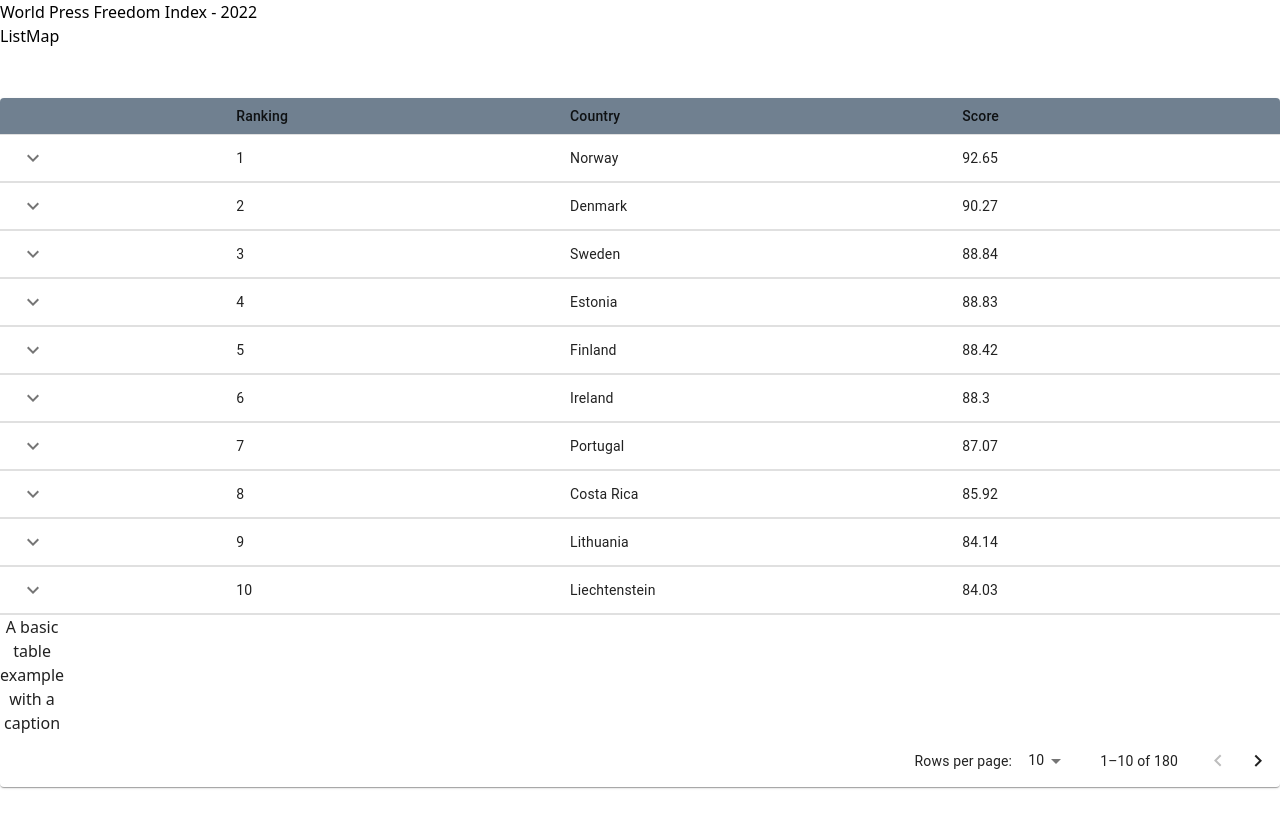
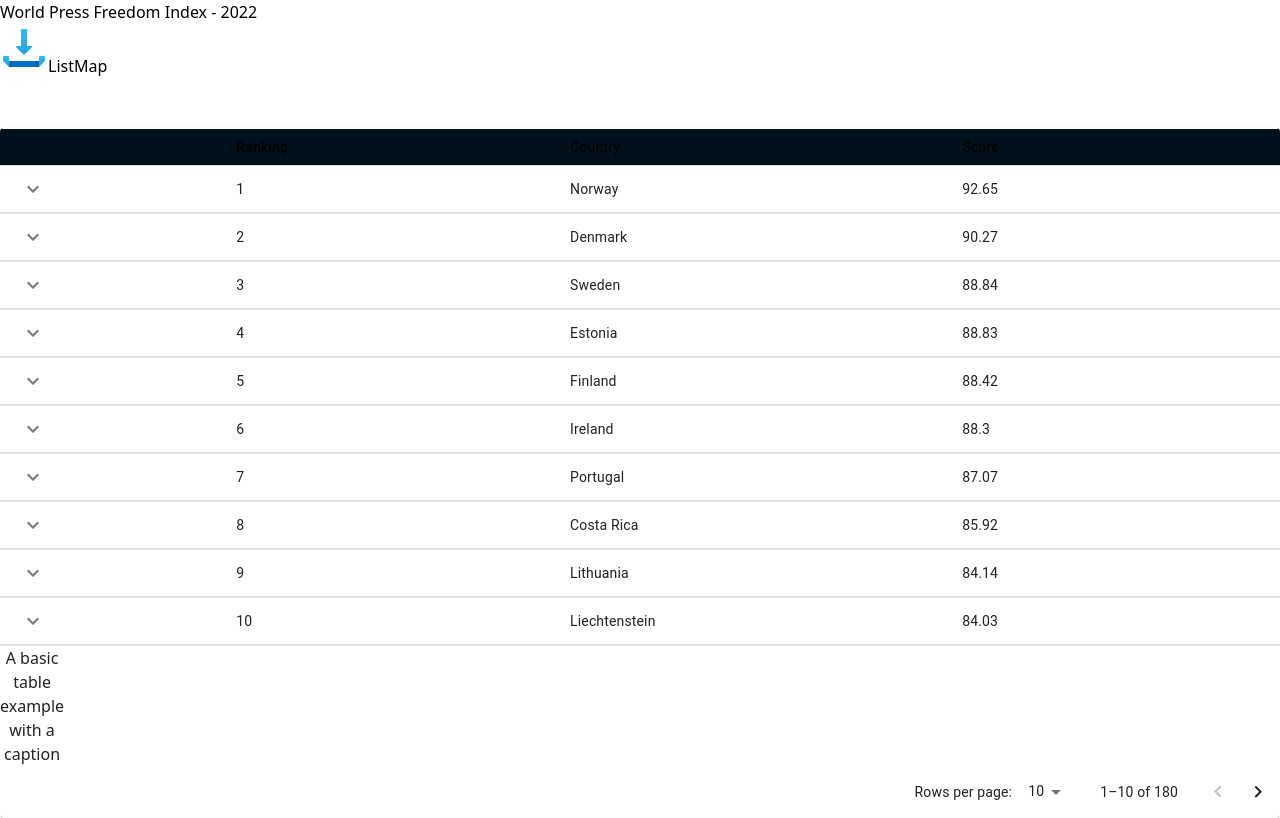
Before and after one commit to DasAnurag31/WorldPressFreedomIndex, a React (Vite) app: page / in a window 1280 px wide. Both pictures are taken after a click on the button "List". Built offline with nearby package versions, Linux system fonts and the light colour scheme.

Commit message:
done for the day

```diff
--- a/package.json
+++ b/package.json
@@ -15,6 +15,7 @@
     "@mui/icons-material": "^5.11.16",
     "@mui/material": "^5.13.5",
     "@tanstack/react-table": "^8.9.2",
+    "flag-icons": "^6.7.0",
     "leaflet": "^1.9.4",
     "react": "^18.2.0",
     "react-dom": "^18.2.0",
--- a/src/components/List.jsx
+++ b/src/components/List.jsx
@@ -41,7 +41,7 @@ const List = () => {
             {filteredList.map((ele) => (
               <li
                 key={ele.Ranking}
-                className="cursor-pointer hover:bg-slate-900 max-h-12 h-fit flex items-center backdrop-blur-2xl font-semibold pr-2 mt-1 text-white"
+                className="cursor-pointer hover:bg-cyan-400 max-h-12 h-fit flex items-center backdrop-blur-2xl font-semibold pr-2 mt-1 text-white"
               >
                 <div
                   className={`w-[4%] h-10 ${
--- a/src/components/NavBar.jsx
+++ b/src/components/NavBar.jsx
@@ -3,6 +3,7 @@ import globe from "../assets/globe.svg";
 import { Link } from "react-router-dom";
 import shareIcon from "../assets/shareIcon.svg";
 import Share from "./Share";
+import downloadIcon from "../assets/downloadIcon.png"
 
 const NavBar = () => {
   const toggle = () => {
@@ -13,10 +14,16 @@ const NavBar = () => {
   return (
     <div className="z-30 relative">
       <div className="flex flex-col md:flex-row items-center justify-evenly backgroundA py-1">
-        <h1 className=" text-white text-center font-bold py-1 md:py-4 text-md md:text-4xl">
+        <h1 className=" text-cyan-400 text-center font-bold py-1 md:py-4 text-md md:text-4xl">
           World Press Freedom Index - 2022
         </h1>
-        <ul className="text-white text-center font-bold flex gap-4 items-center py-1">
+        <ul className="text-cyan-400  text-center font-bold flex gap-4 items-center py-1">
+          <button>
+            <a href="src\data\RSB_DataSet.json" download>
+              <img src={downloadIcon} alt="" className="w-6 h-6"/>
+            </a>
+          </button>
+
           <button>
             <Link to="/list">List</Link>
           </button>
--- a/src/components/TableComponent.jsx
+++ b/src/components/TableComponent.jsx
@@ -13,6 +13,9 @@ import Collapse from "@mui/material/Collapse";
 import IconButton from "@mui/material/IconButton";
 import KeyboardArrowDownIcon from "@mui/icons-material/KeyboardArrowDown";
 import KeyboardArrowUpIcon from "@mui/icons-material/KeyboardArrowUp";
+// import "/node_modules/flag-icons/css/flag-icons.min.css";
+
+
 
 const columns = [
   {
@@ -132,13 +135,19 @@ const TableComponent = () => {
             {/* Header of Table  */}
             <TableHead>
               <TableRow>
-                <TableCell style={{ backgroundColor: "slategray" }} />
+                <TableCell
+                  style={{
+                    borderTop: "1px solid white",
+                    backgroundColor: "#00111c",
+                  }}
+                />
                 {columns.map((column) => (
                   <TableCell
                     key={column.id}
                     style={{
                       minWidth: column.minWidth,
-                      backgroundColor: "slategray",
+                      backgroundColor: "#00111c",
+                      borderTop: "1px solid white",
                     }}
                   >
                     <span className="font-bold text-base text-white">
```
Also changed, not shown: src/components/TopoJSON.jsx (deleted, +0 -28 lines), src/assets/downloadIcon.png (added), 1 other file (tests, documents, lock files or other folders).
